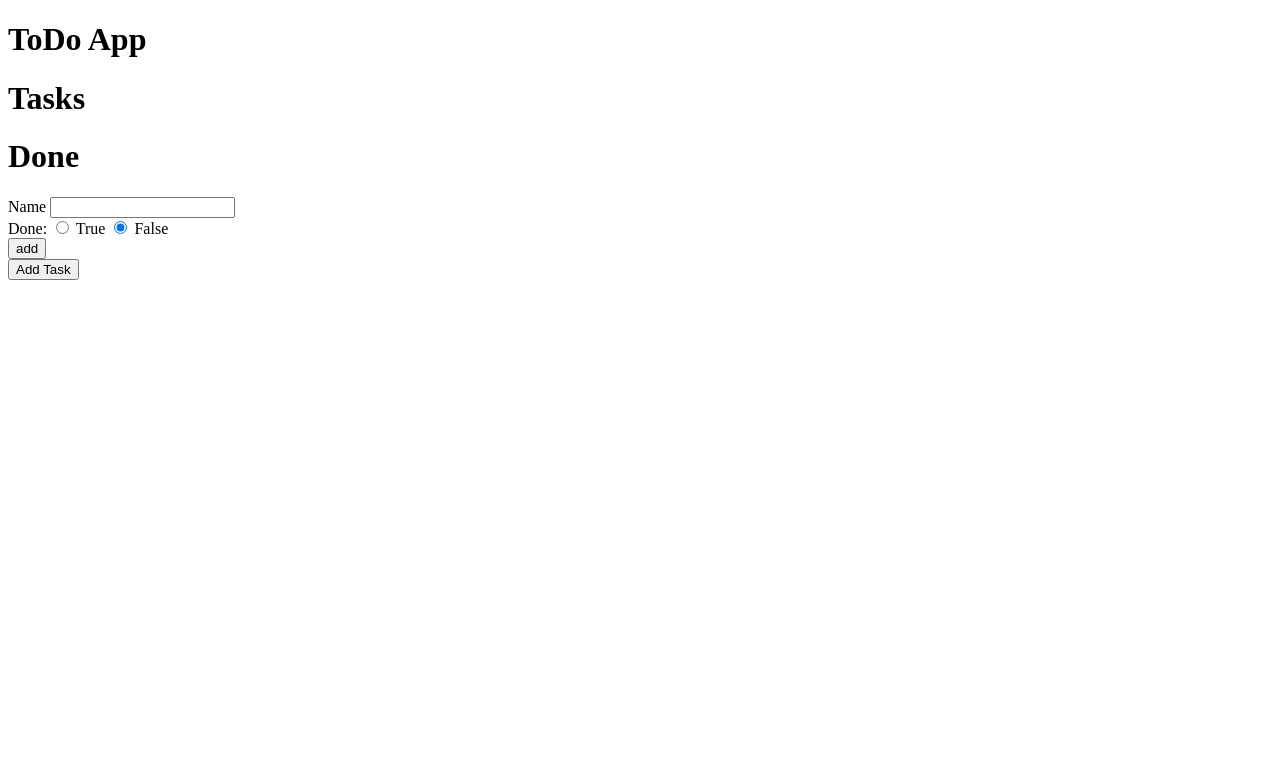
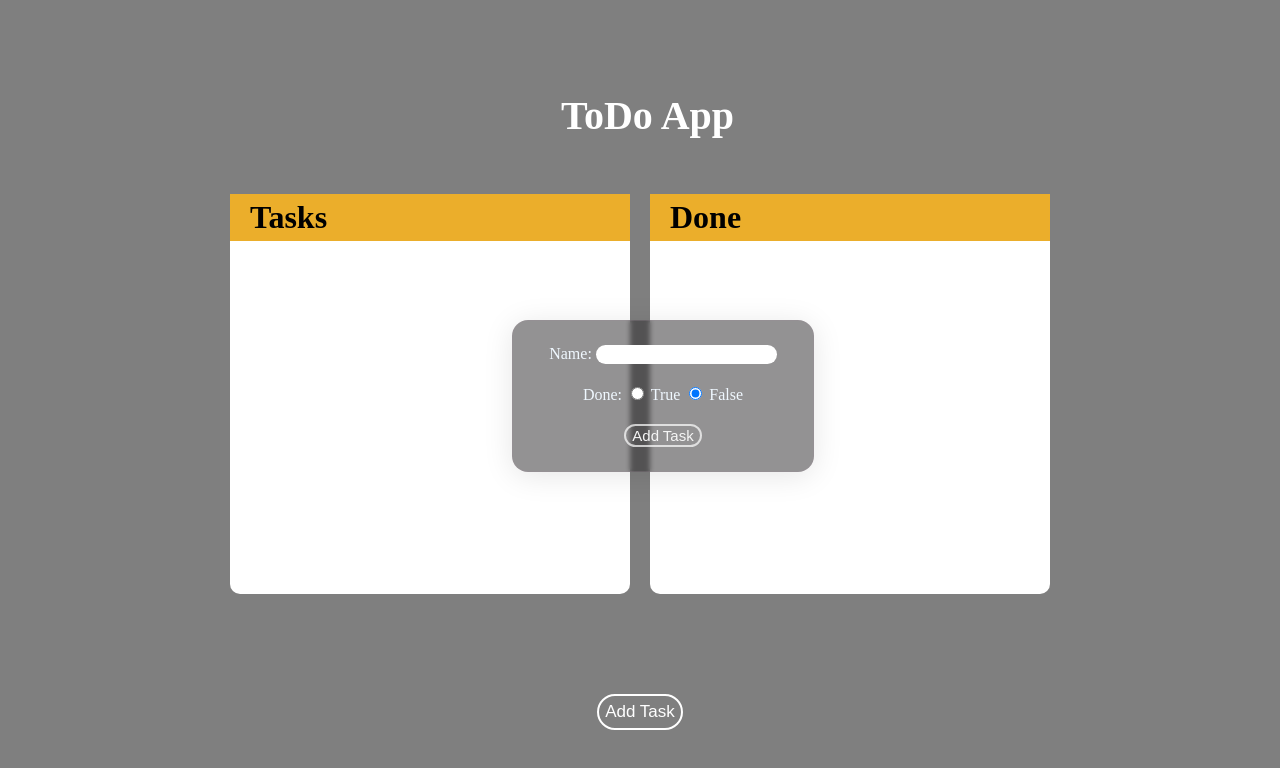
Before and after one commit to andreipapp/todo-list, a website built with webpack: page src/index.html in a window 1280 px wide. Both pictures are taken after a click on the button "Add Task". Built offline with nearby package versions, Linux system fonts and the light colour scheme.

Commit message:
done , i dont have projects and localstorage

```diff
--- a/src/index.html
+++ b/src/index.html
@@ -13,29 +13,40 @@
     </div>
     <div class="content">
         <div class="tasks-container">
+            <div class="content-header">
                 <h1>Tasks</h1>
+            </div>
             <div class="tasks"></div>
         </div>
         <div class="done-container">
+            <div class="content-header">
                 <h1>Done</h1>
-            <div class="done"></div>
+            </div>
+
         </div>
     </div>
 
+    <div class="form">
         <form action="#" class="hide">
-        <label for="name">Name</label>
+            <div>
+                <label for="name">Name:</label>
                 <input type="text" class="name" id="name"><br>
+            </div>
+            <div>
                 <span>Done:</span>
                 <input type="radio" id="status" name="status" value="true">
                 <label for="true">True</label>
                 <input type="radio" id="status" name="status" value="false" checked>
                 <label for="false">False</label><br>
+            </div>
 
-        <button class="addTask">add</button>
+            <div>
+                <button class="addTask">Add Task</button>
+            </div>
         </form>
-
         <button class="displayForm">Add Task</button>
 
+    </div>
 </body>
 
 </html>
--- a/src/index.js
+++ b/src/index.js
@@ -7,24 +7,20 @@ const doneContainer = document.querySelector('.done');
 const displayForm = document.querySelector('.displayForm');
 const addTask = document.querySelector('.addTask');
 const form = document.querySelector('form');
-const tasks = document.querySelectorAll('.task');
 const list = [];
 
 displayForm.addEventListener('click', () => form.classList.toggle('hide'));
 addTask.addEventListener('click', (e) => {
+    e.preventDefault();
     const name = document.getElementById('name').value;
     const status = document.getElementById('status').checked;
     if (!name) {
         alert('Please enter todo!');
-        e.preventDefault();
-
+        return;
     }
     const task = new Todo(name, status);
     list.push(task);
     loadTasks(list);
-
-
-
     form.classList.toggle('hide');
     document.getElementById('name').value = '';
 })
@@ -39,7 +35,7 @@ function loadTasks(list) {
         const statusButton = document.createElement('button');
         const deleteButton = document.createElement('button');
         statusButton.classList.add('toggle');
-        statusButton.textContent = 'toggle';
+        statusButton.innerHtml = 'toggle';
         deleteButton.classList.add('delete');
         deleteButton.textContent = 'delete';
         taskBody.textContent = task.title;
--- a/src/pageLoad.js
+++ /dev/null
@@ -1,5 +0,0 @@
-export default function pageLoad(listItems) {
-    listItems.array.forEach(element => {
-
-    });
-}
--- a/src/styles.css
+++ b/src/styles.css
@@ -1,3 +1,111 @@
+html{
+    margin: 0;
+    padding: 0;
+    background-color: rgba(0, 0, 0, 0.5);
+    height: 100vh;
+    box-sizing: border-box;
+}
+body{
+    height:100%;
+    display: flex;
+    align-items: center;
+    justify-content: center;
+    flex-direction: column;
+}
+.content{
+    width:820px;
+    height:500px;
+    max-width: 1000px;
+    max-height: 800px;
+    display: grid;
+    grid-template-columns: 1fr 1fr;
+    gap:20px;
+}
+.tasks-container,.done-container{
+    height:400px;
+    width:400px;
+    background-color: white;
+    border-radius: 10px;
+}
+
 .hide{
     display: none;
 }
+.header{
+    text-align: center;
+    margin-bottom: 50px;
+}
+.content-header{
+    background-color: rgb(235, 174, 43);
+}
+h1{
+    margin:0;
+    padding:5px;
+    padding-left: 20px;
+
+}
+.header > h1{
+    color:white;
+    font-size:40px;
+}
+.task{
+display: grid;
+grid-template-columns: 3fr 1fr 1fr;
+padding: 8px;
+font-size: 20px;
+border: 2px solid gray;
+margin:5px;
+border-radius: 20px;
+}
+
+button{
+    background:none;
+    border:none;
+
+}
+svg{
+    width:20px;
+    height: 20px;
+
+}
+
+form{
+    width:300px;
+    height:150px;
+    background-color: blue;
+    display:flex;
+    flex-direction: column;
+    align-items: center;
+    justify-content: center;
+    gap: 20px;
+    position: absolute;
+    top:40%;
+    left:40%;
+    z-index: 1000;
+    background: rgba(40, 38, 40, 0.5);
+    border-radius: 16px;
+    box-shadow: 0 4px 30px rgba(0, 0, 0, 0.1);
+    backdrop-filter: blur(2.6px);
+    -webkit-backdrop-filter: blur(2.6px);
+    border: 1px solid rgba(154, 140, 152, 0.27);
+   color:aliceblue
+
+}
+form .addTask{
+border:2px solid rgba(255, 255, 255, 0.7) !important;
+font-size: 15px;
+border-radius: 20px;
+color: whitesmoke;
+}
+.name{
+    border-radius: 20px;
+    padding:2px;
+    border:none;
+}
+.displayForm{
+    border: 2px solid white;
+    padding:6px;
+    border-radius: 20px;
+    font-size: 17px;
+    color: white;
+}
```
Lines whose indentation alone changed are shown as unchanged.
